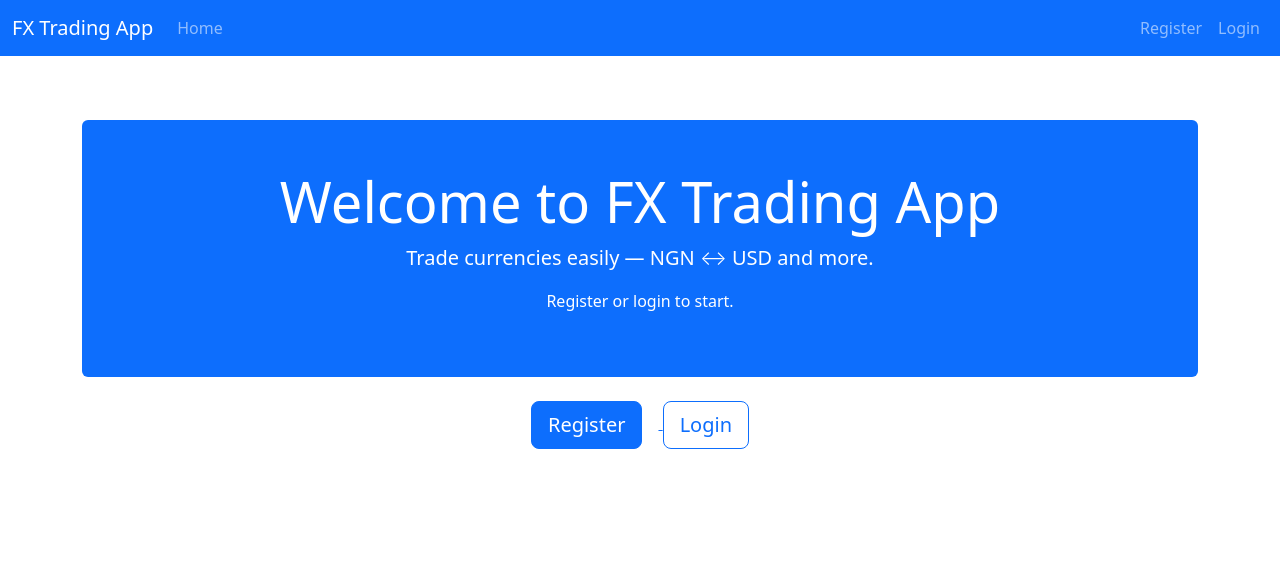
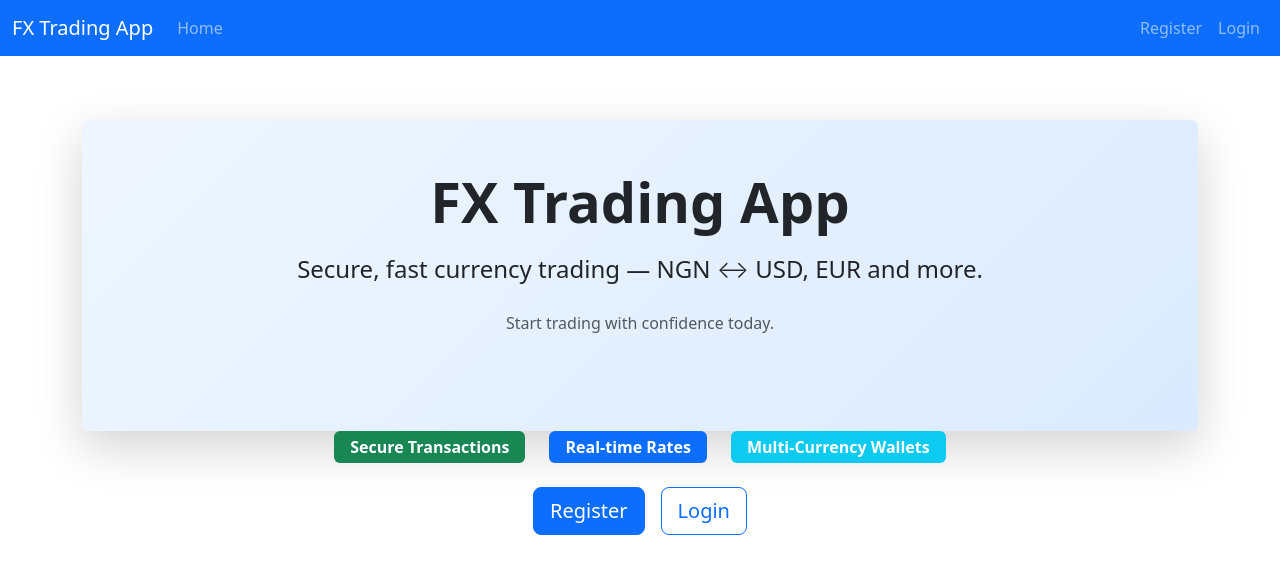
Before and after one commit to Lamarssom/fx-trading-app, a React (Create React App) app in the folder frontend/: page / in a window 1280 px wide. Shown: the top 574 px of the page. Built offline with nearby package versions, Linux system fonts and the light colour scheme; no server answers.

Commit message:
updated styling

```diff
--- a/frontend/src/index.css
+++ b/frontend/src/index.css
@@ -1,3 +1,5 @@
+@import url('https://fonts.googleapis.com/css2?family=Inter:wght@300;400;500;600;700&display=swap');
+
 body {
   margin: 0;
   font-family: -apple-system, BlinkMacSystemFont, 'Segoe UI', 'Roboto', 'Oxygen',
@@ -10,6 +12,112 @@ body {
 code {
   font-family: source-code-pro, Menlo, Monaco, Consolas, 'Courier New',
     monospace;
+}
+
+:root {
+  --fintech-primary: #3b82f6;
+  --fintech-primary-dark: #1d4ed8;
+  --fintech-success: #10b981;
+  --fintech-danger: #ef4444;
+  --fintech-warning: #f59e0b;
+  --fintech-text: #111827;
+  --fintech-text-muted: #6b7280;
+  --fintech-bg: #f8fafc;
+  --fintech-card-bg: #ffffff;
+  --fintech-card-border: #e5e7eb;
+  --fintech-shadow: 0 4px 20px rgba(0, 0, 0, 0.08);
+  --fintech-radius: 1rem;
+  --fintech-gradient-hero: linear-gradient(135deg, #eff6ff 0%, #dbeafe 100%);
+}
+
+[data-theme="dark"] {
+  --fintech-primary: #60a5fa;
+  --fintech-success: #34d399;
+  --fintech-danger: #f87171;
+  --fintech-text: #f3f4f6;
+  --fintech-text-muted: #9ca3af;
+  --fintech-bg: #0f172a;
+  --fintech-card-bg: #1e293b;
+  --fintech-card-border: #334155;
+  --fintech-gradient-hero: linear-gradient(135deg, #1e293b 0%, #0f172a 100%);
+}
+
+/* Base updates */
+body {
+  font-family: 'Inter', system-ui, -apple-system, sans-serif;
+  background-color: var(--fintech-bg);
+  color: var(--fintech-text);
+  transition: background-color 0.3s, color 0.3s;
+}
+
+/* Hero / Jumbotron enhancements (Home page) */
+.jumbotron {
+  background: var(--fintech-gradient-hero);
+  border-radius: var(--fintech-radius);
+  box-shadow: var(--fintech-shadow);
+}
+
+/* Buttons */
+.btn-primary {
+  background-color: var(--fintech-primary);
+  border-color: var(--fintech-primary);
+  transition: all 0.2s ease;
+}
+
+.btn-primary:hover {
+  background-color: var(--fintech-primary-dark);
+  border-color: var(--fintech-primary-dark);
+  transform: translateY(-2px);
+  box-shadow: 0 4px 12px rgba(59, 130, 246, 0.3);
+}
+
+.btn-outline-primary {
+  border-color: var(--fintech-primary);
+  color: var(--fintech-primary);
+}
+
+.btn-outline-primary:hover {
+  background-color: var(--fintech-primary);
+  color: white;
+}
+
+/* Cards */
+.card {
+  border: 1px solid var(--fintech-card-border);
+  border-radius: var(--fintech-radius);
+  background-color: var(--fintech-card-bg);
+  box-shadow: var(--fintech-shadow);
+  transition: transform 0.2s, box-shadow 0.2s;
+}
+
+.card:hover {
+  transform: translateY(-6px);
+  box-shadow: 0 12px 24px rgba(0, 0, 0, 0.12);
+}
+
+.card-header.bg-primary {
+  background-color: var(--fintech-primary) !important;
+  border-bottom: none;
+}
+
+/* utility classes */
+.profit-text { color: var(--fintech-success); font-weight: 600; }
+.loss-text   { color: var(--fintech-danger);   font-weight: 600; }
+.amount-xl   { font-size: 2.8rem; font-weight: 700; letter-spacing: -0.02em; }
+.text-muted-light { color: var(--fintech-text-muted); }
+
+/* Rate change arrow */
+.rate-up   { color: var(--fintech-success); }
+.rate-down { color: var(--fintech-danger); }
+
+/* Table enhancements */
+.table th, .table td { vertical-align: middle; }
+.table-striped tbody tr:nth-of-type(odd) { background-color: rgba(59, 130, 246, 0.03); }
+
+/* Tab nav active state */
+.nav-tabs .nav-link.active {
+  color: var(--fintech-primary);
+  border-color: var(--fintech-primary) var(--fintech-primary) #fff;
 }
 
 .currency-select .currency-select__control {
--- a/frontend/src/pages/Dashboard.tsx
+++ b/frontend/src/pages/Dashboard.tsx
@@ -129,7 +129,9 @@ export default function Dashboard() {
 
   return (
     <div className="container mt-4">
-      <h2 className="mb-4">Dashboard</h2>
+      <div className="d-flex justify-content-between align-items-center mb-4">
+        <h2 className="fw-bold text-primary m-0">Dashboard</h2>
+      </div>
 
       <ul className="nav nav-tabs mb-4" id="dashboardTabs" role="tablist">
         <li className="nav-item" role="presentation">
@@ -195,7 +197,7 @@ export default function Dashboard() {
                     <ul className="list-group list-group-flush">
                       {wallets.map((w) => (
                         <li key={w.id} className="list-group-item">
-                          <strong>{w.currency}:</strong> {w.amount.toFixed(2)}
+                          <strong>{w.currency}:</strong> <span className="amount-xl">{w.amount.toFixed(2)}</span>
                         </li>
                       ))}
                     </ul>
@@ -217,15 +219,7 @@ export default function Dashboard() {
                         1 {fromCurrency.toUpperCase()} = {currentRate.toFixed(6)}{' '}
                         {toCurrency.toUpperCase()}{' '}
                         {prevRate !== null && (
-                          <span
-                            className={
-                              currentRate > prevRate
-                                ? 'text-success ms-2'
-                                : currentRate < prevRate
-                                ? 'text-danger ms-2'
-                                : 'text-muted ms-2'
-                            }
-                          >
+                          <span className={currentRate > prevRate ? 'rate-up ms-2 fs-4' : currentRate < prevRate ? 'rate-down ms-2 fs-4' : 'text-muted ms-2'}>
                             {currentRate > prevRate ? '↑' : currentRate < prevRate ? '↓' : '–'}
                           </span>
                         )}
@@ -372,7 +366,9 @@ export default function Dashboard() {
                       {transactions.map((tx) => (
                         <tr key={tx.id}>
                           <td>{tx.type}</td>
-                          <td>{tx.amount}</td>
+                          <td className={Number(tx.amount) > 0 ? 'profit-text' : 'loss-text'}>
+                            {tx.amount}
+                          </td>
                           <td>{tx.fromCurrency} → {tx.toCurrency}</td>
                           <td>{tx.rate ?? '-'}</td>
                           <td>{tx.status}</td>
--- a/frontend/src/pages/Home.tsx
+++ b/frontend/src/pages/Home.tsx
@@ -3,18 +3,23 @@ import { Link } from 'react-router-dom';
 
 export default function Home() {
   return (
-    <div className="container text-center mt-5">  {/* Centered container with margin */}
-      <div className="jumbotron bg-primary text-white p-5 rounded">  {/* Blue hero section */}
-        <h1 className="display-4">Welcome to FX Trading App</h1>
-        <p className="lead">Trade currencies easily — NGN ↔ USD and more.</p>
-        <p>Register or login to start.</p>
+    <div className="container text-center mt-5">
+      <div className="jumbotron text-center p-5 rounded shadow-lg">
+        <h1 className="display-4 fw-bold mb-3">FX Trading App</h1>
+        <p className="lead fs-4 mb-4">Secure, fast currency trading — NGN ↔ USD, EUR and more.</p>
+        <p className="text-muted mb-5">Start trading with confidence today.</p>
+      </div>
+      <div className="d-flex justify-content-center gap-4 mb-4 flex-wrap">
+        <span className="badge bg-success px-3 py-2 fs-6">Secure Transactions</span>
+        <span className="badge bg-primary px-3 py-2 fs-6">Real-time Rates</span>
+        <span className="badge bg-info px-3 py-2 fs-6">Multi-Currency Wallets</span>
       </div>
       <div className="mt-4">
         <Link to="/register">
-          <button className="btn btn-primary btn-lg me-3">Register</button>  {/* Blue buttons */}
+          <button className="btn btn-primary btn-lg me-3">Register</button>
         </Link>
         <Link to="/login">
-          <button className="btn btn-outline-primary btn-lg">Login</button>  {/* Outline variant */}
+          <button className="btn btn-outline-primary btn-lg">Login</button>
         </Link>
       </div>
     </div>
--- a/frontend/src/pages/Login.tsx
+++ b/frontend/src/pages/Login.tsx
@@ -28,9 +28,10 @@ export default function Login() {
   };
 
   return (
-    <div className="container d-flex justify-content-center align-items-center vh-100">
+    <div className="container d-flex justify-content-center align-items-center vh-100" style={{ background: 'var(--fintech-gradient-hero)' }}>
       <div className="card shadow-lg p-4" style={{ maxWidth: '400px' }}>
-        <h2 className="text-center mb-4">Login</h2>
+        <h2 className="text-center mb-4 fw-bold text-primary">FX Trading</h2>
+        <p className="text-center text-muted mb-4">Secure access to your account</p>
         {error && <p className="text-danger text-center">{error}</p>}
         <form onSubmit={handleSubmit}>
           <div className="mb-3">
```
